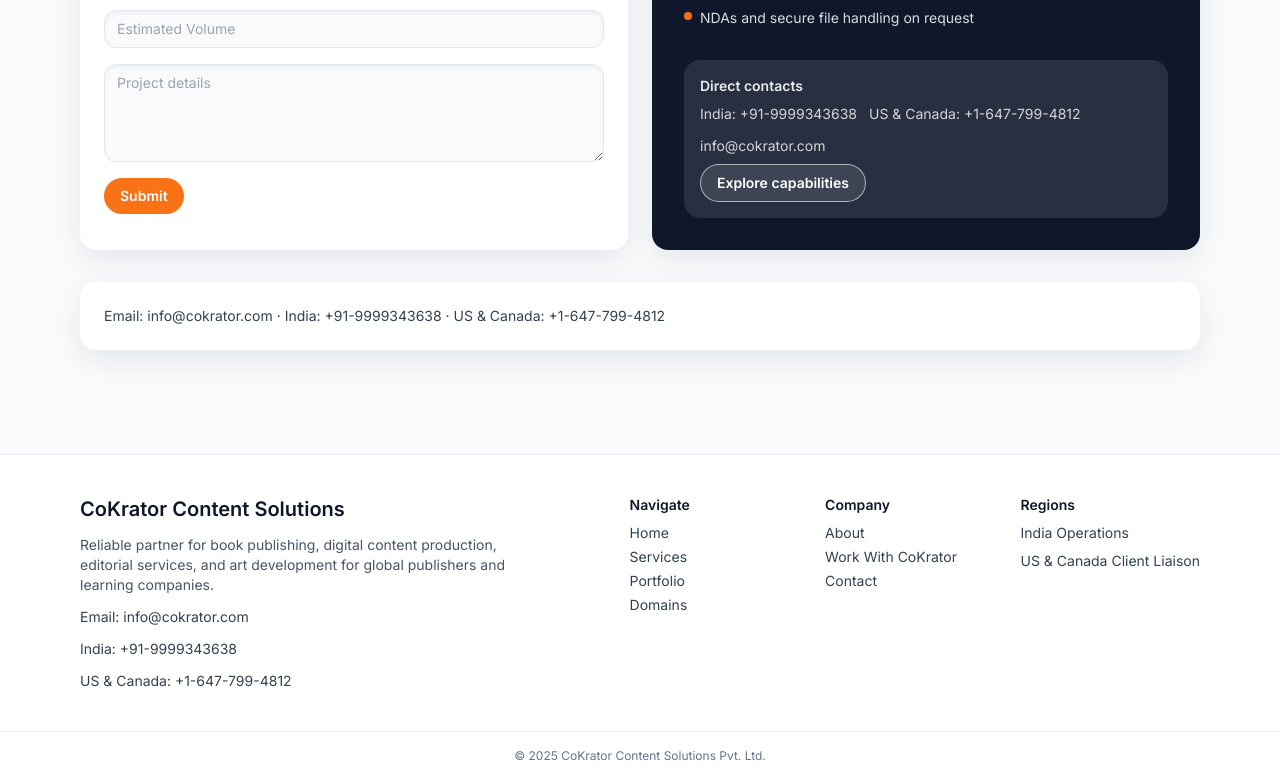
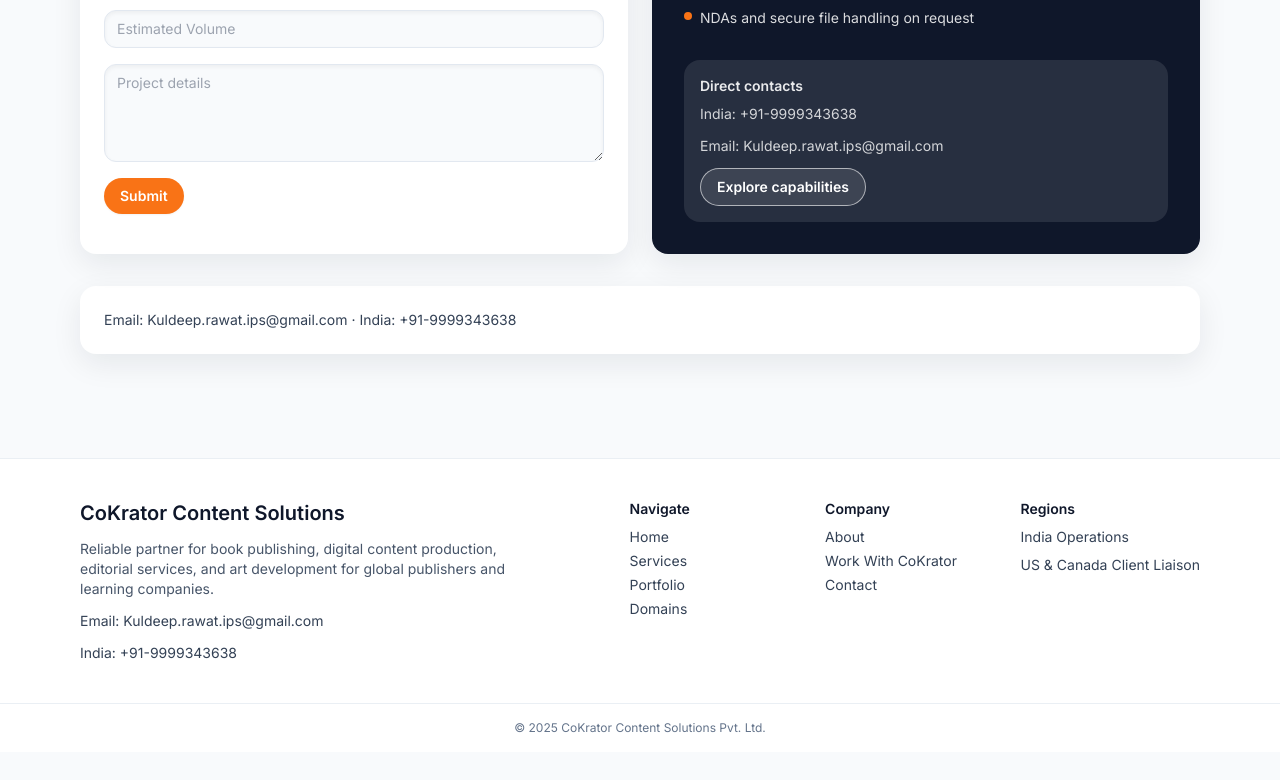
Before and after one commit to Aryaman15/Cokator_Website, a React (Vite) app in the folder client/: page /contact in a window 1280 px wide. Shown: the part 396-1176 px from the top of the page. After the commit the page ends 1148 px from the top, so only its background shows below. Built offline with nearby package versions, Linux system fonts and the light colour scheme; no server answers.

Commit message:
Email Updated

```diff
--- a/client/src/components/contact/GlobePanel.tsx
+++ b/client/src/components/contact/GlobePanel.tsx
@@ -29,10 +29,9 @@
     </ul>
     <div className="mt-4 flex flex-col gap-2 rounded-2xl bg-white/10 p-4 text-sm text-white/90">
       <div className="font-semibold">Direct contacts</div>
-      <div className="flex flex-wrap gap-3 text-white/80">
+      <div className="flex flex-col gap-3 mb-1 text-white/80">
         <span>India: +91-9999343638</span>
-        <span>US & Canada: +1-647-799-4812</span>
-        <span>info@cokrator.com</span>
+        <span>Email: Kuldeep.rawat.ips@gmail.com</span>
       </div>
       <Button to="/services" variant="secondary" className="self-start border-white/60 bg-white/10 text-white hover:border-white hover:bg-white/20 hover:text-white">
         Explore capabilities
--- a/client/src/components/layout/Footer.tsx
+++ b/client/src/components/layout/Footer.tsx
@@ -10,9 +10,8 @@
             Reliable partner for book publishing, digital content production, editorial services, and art development for
             global publishers and learning companies.
           </p>
-          <p className="text-sm text-slate-700 dark:text-slate-200">Email: info@cokrator.com</p>
+          <p className="text-sm text-slate-700 dark:text-slate-200">Email: Kuldeep.rawat.ips@gmail.com</p>
           <p className="text-sm text-slate-700 dark:text-slate-200">India: +91-9999343638</p>
-          <p className="text-sm text-slate-700 dark:text-slate-200">US & Canada: +1-647-799-4812</p>
         </div>
         <div className="grid grid-cols-2 gap-4 text-sm text-slate-700 dark:text-slate-200 sm:grid-cols-3">
           <div className="space-y-2">
--- a/client/src/routes/Contact.tsx
+++ b/client/src/routes/Contact.tsx
@@ -10,7 +10,7 @@
       <GlobePanel />
     </div>
     <div className="rounded-2xl bg-white p-6 text-sm text-slate-700 shadow-card dark:bg-slate-900 dark:text-slate-200">
-      Email: info@cokrator.com · India: +91-9999343638 · US & Canada: +1-647-799-4812
+      Email: Kuldeep.rawat.ips@gmail.com · India: +91-9999343638
     </div>
   </div>
 );
```
